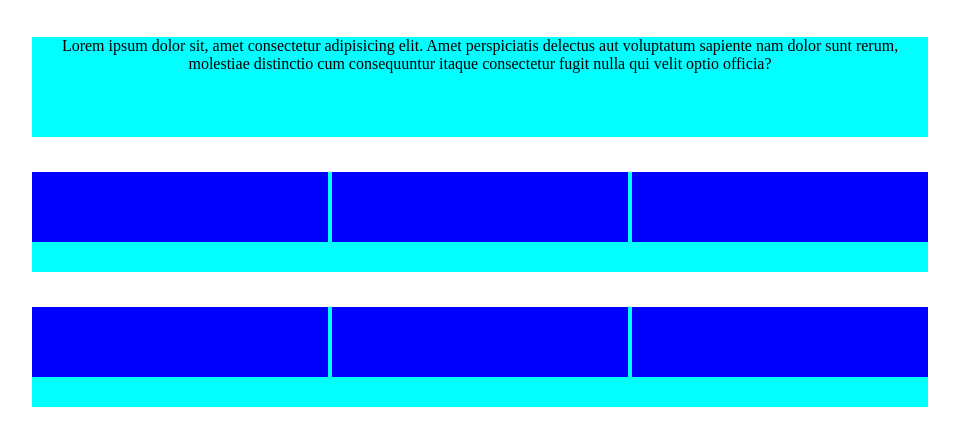
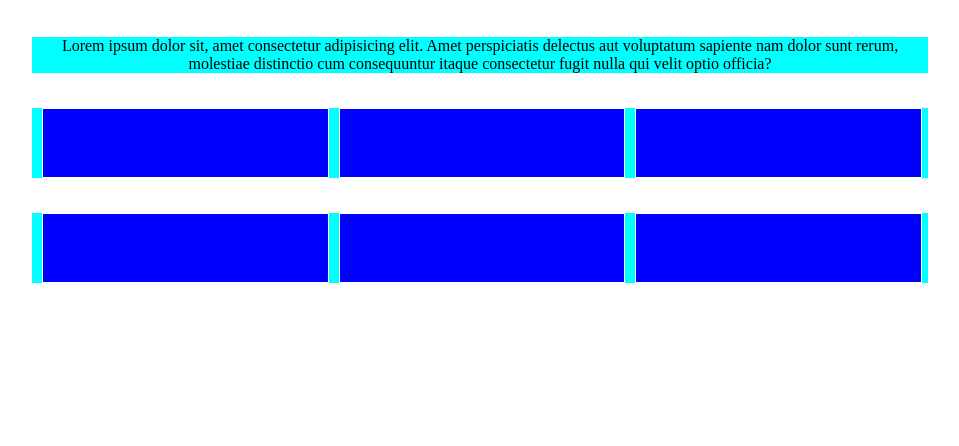
Before and after one commit to JacopoGrippiotti/html-css-float-cards, a plain HTML site: page index.html in a window 1280 px wide. Shown: the part 98-544 px from the top of the page, without its empty margins (160-1119 px from the left). Drawn offline with Linux system fonts and the light colour scheme.

Commit message:
added clearfix class to the third and fourth section of the main

```diff
--- a/css/style.css
+++ b/css/style.css
@@ -25,7 +25,7 @@ main{
 
 section{
     margin-top: 35px;
-    height: 100px;
+
     background-color: aqua;
 }
 
@@ -39,7 +39,17 @@ section.title{
 
 div{
     height: 70px;
-    display: inline-block;
-    width: 33%;
+    width: 32%;
     background-color:blue ;
+    float: left;
+    border: white solid 1px;
 }
+
+div:nth-child(2){
+    margin-left: 10px;
+    margin-right: 10px;
+}
+
+div:nth-child(1){
+    margin-left: 10px;
+}
--- a/index.html
+++ b/index.html
@@ -19,13 +19,13 @@
             Lorem ipsum dolor sit, amet consectetur adipisicing elit. Amet perspiciatis delectus aut voluptatum sapiente nam dolor sunt rerum, molestiae distinctio cum consequuntur itaque consectetur fugit nulla qui velit optio officia?
         </section>
 
-        <section>
+        <section class="clearfix">
             <div></div>
             <div></div>
             <div></div>
         </section>
 
-        <section>
+        <section class="clearfix">
             <div></div>
             <div></div>
             <div></div>
```
